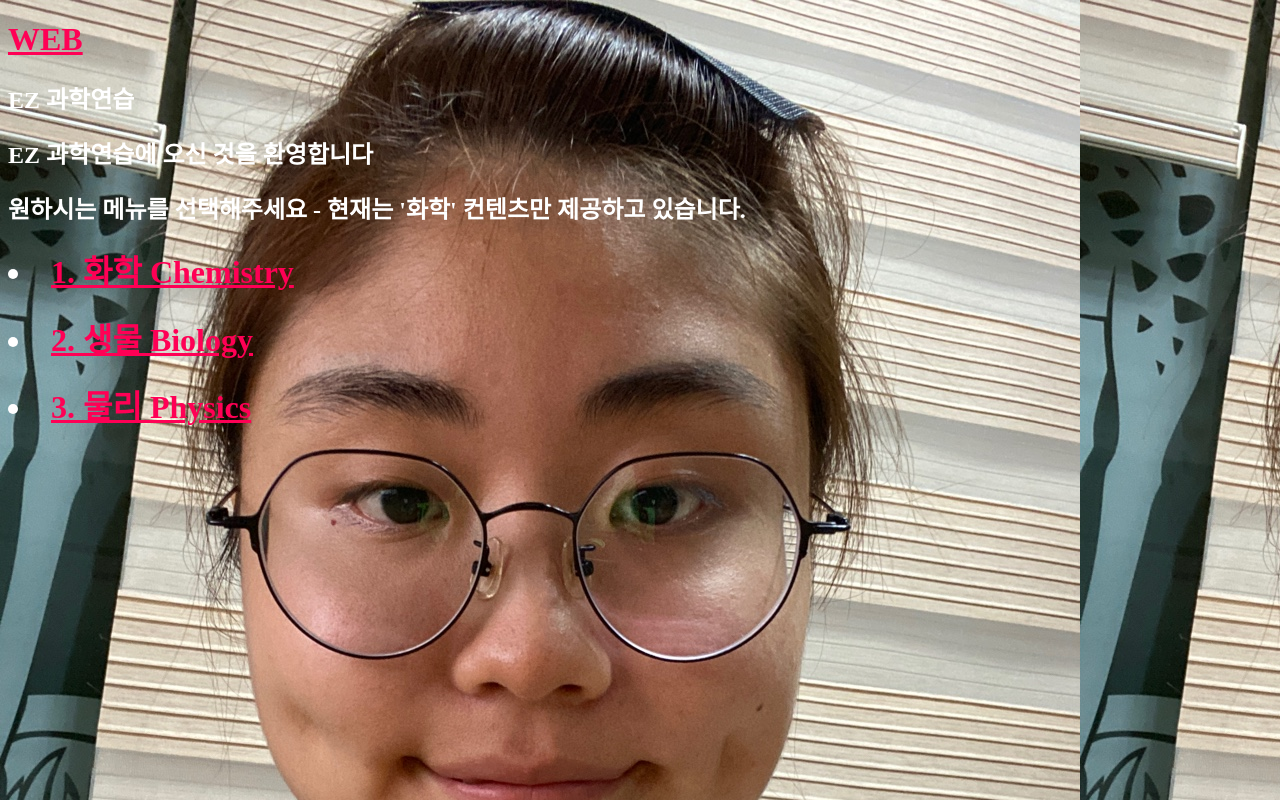
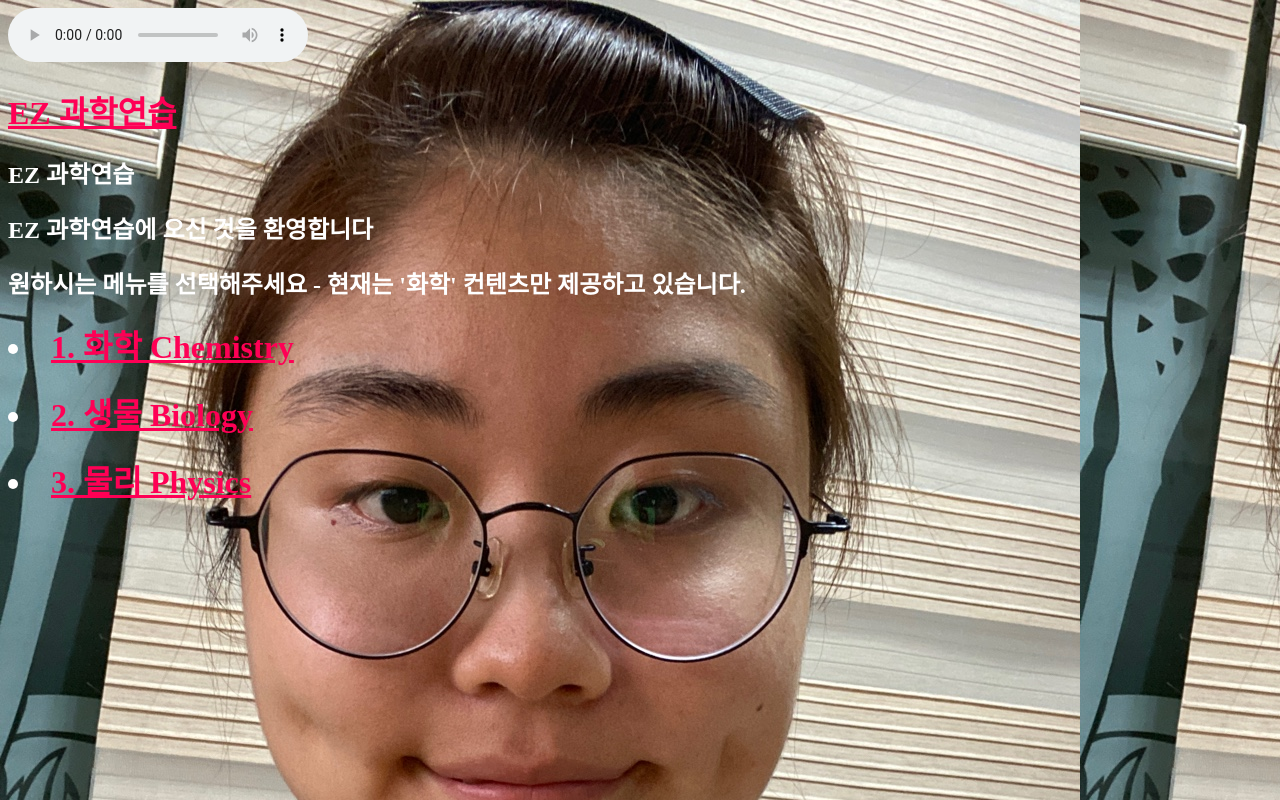
Before and after one commit to Skylark51/hellochemistry, a plain HTML site: page index.html in a window 1280 px wide. Drawn offline with Linux system fonts and the light colour scheme.

Commit message:
Add files via upload

```diff
--- a/index.html
+++ b/index.html
@@ -9,10 +9,15 @@ background-image:url('background.jpg');
 </style>
 <title>EZ 과학연습</title>
 <meta charset="utf-8">
+
 </head>
 
 <body bgcolor="white" text="white" link="#ff0055" vlink="#5500ff" alink="#ff00ff">
-<h1><a href="index.html"> WEB </a></h1>
+<audio src="에메랄드 캐슬_발걸음.mp3" width='100' controls autoplay loop></audio>
+<h1><a href="index.html"> EZ 과학연습 </a></h1>
+
+
+
 <h2>EZ 과학연습</h2>
 
 <h2> EZ 과학연습에 오신 것을 환영합니다 </h2>
@@ -23,6 +28,11 @@ background-image:url('background.jpg');
 	<h1><li><a href="Physics.html">3.  물리 Physics </a></li></h1>
 
 
+
+
+
+
+
 </body>
 
 </html>
```
Also changed, not shown: Chemistry.html (line endings or trailing spaces), 1 other file.
